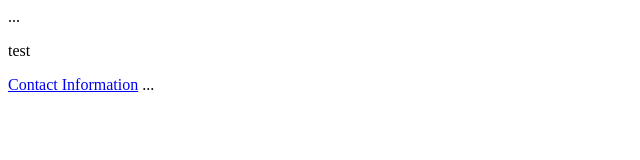
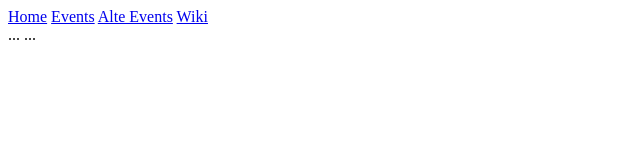
Before and after one commit to NeatoPurrito/Westfahlen, a plain HTML site: page index.html in a window 1280 px wide. Shown: the whole page, without its empty margins (0-640 px from the left). Drawn offline with Linux system fonts and the light colour scheme.

Commit message:
More setup

```diff
--- a/index.html
+++ b/index.html
@@ -2,10 +2,17 @@
 <html>
   <head>
     <title>Example Homepage</title>
+    <link href="css/styles.css" rel="stylesheet" type="text/css">
   </head>
   <body>
-    ...<p>test</p>
-    <a href="html/contact.html">Contact Information</a>
+    <header>
+      <a href="index.html">Home</a>
+      <a href="html/events.html">Events</a>
+      <a href="html/altevent.html">Alte Events</a>
+      <a href="html/lore.html">Wiki</a>
+    </header>
+    ...
+
     ...
   </body>
 </html>
```
Also changed, not shown: html/altevent.html (added), html/logs.html (deleted).
